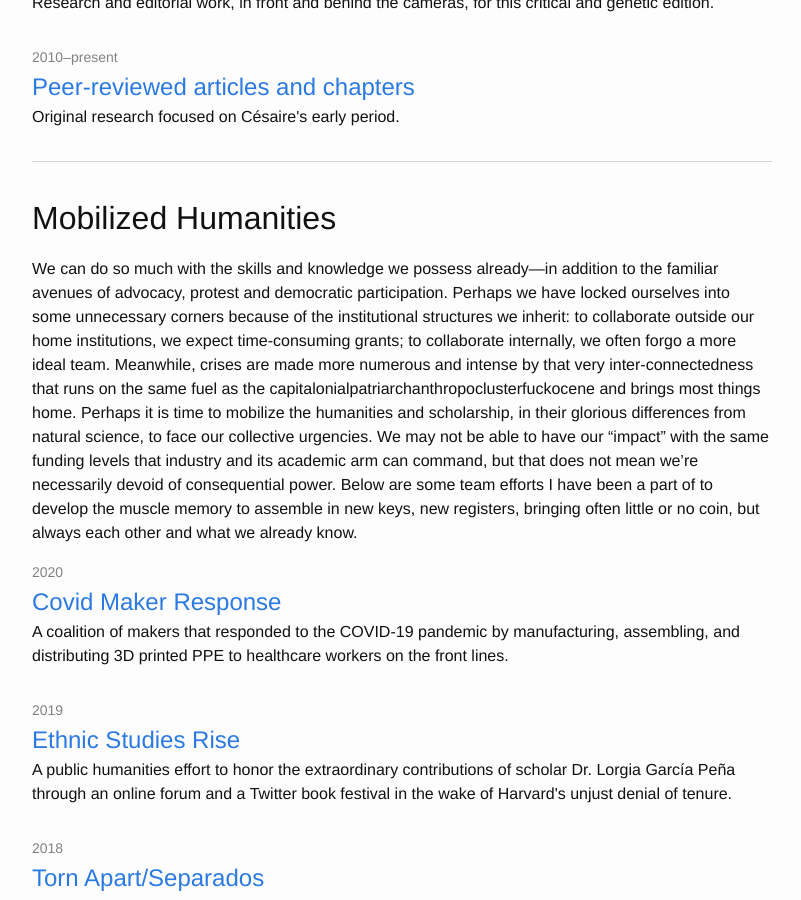
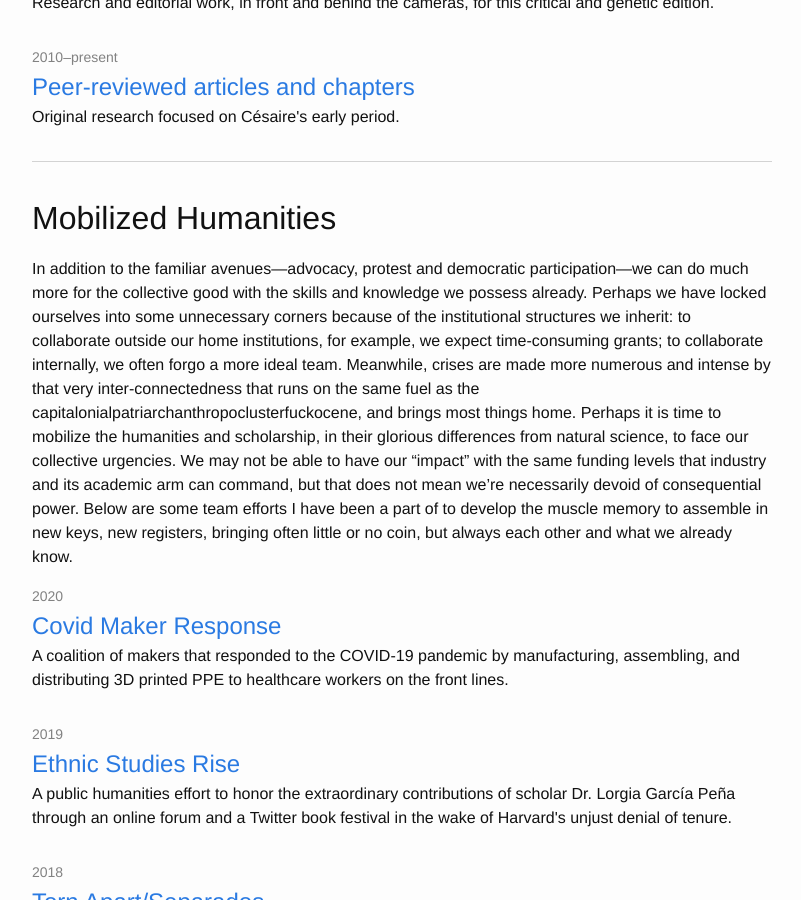
Before and after one commit to elotroalex/elotroalex, a Jekyll site: the page built from profiles.md, in a window 1280 px wide and 900 px high, scrolled down 4503 px. Shown: the whole window, without its empty margins (238-1039 px from the left). Built offline with Jekyll 4.4.1, drawn with Linux system fonts in a browser that asks for light colours; some of the changed text lies outside the part shown.

Commit message:
small tweaks

```diff
--- a/profiles.md
+++ b/profiles.md
@@ -87,7 +87,7 @@ I went to graduate school to study James Joyce and Samuel Beckett, and I ended u
 
 ## Mobilized Humanities
 
-We can do so much with the skills and knowledge we possess already---in addition to the familiar avenues of advocacy, protest and democratic participation. Perhaps we have locked ourselves into some unnecessary corners because of the institutional structures we inherit: to collaborate outside our home institutions, we expect time-consuming grants; to collaborate internally, we often forgo a more ideal team. Meanwhile, crises are made more numerous and intense by that very inter-connectedness that runs on the same fuel as the <span style="  overflow-wrap: break-word; word-wrap: break-word; -ms-hyphens:auto; -moz-hyphens: auto; -webkit-hyphens: auto; hyphens: auto;">capitalonialpatriarchanthropoclusterfuckocene</span> and brings most things home. Perhaps it is time to mobilize the humanities and scholarship, in their glorious differences from natural science, to face our collective urgencies. We may not be able to have our "impact" with the same funding levels that industry and its academic arm can command, but that does not mean we're necessarily devoid of consequential power. Below are some team efforts I have been a part of to develop the muscle memory to assemble in new keys, new registers, bringing often little or no coin, but always each other and what we already know.
+In addition to the familiar avenues---advocacy, protest and democratic participation---we can do much more for the collective good with the skills and knowledge we possess already. Perhaps we have locked ourselves into some unnecessary corners because of the institutional structures we inherit: to collaborate outside our home institutions, for example, we expect time-consuming grants; to collaborate internally, we often forgo a more ideal team. Meanwhile, crises are made more numerous and intense by that very inter-connectedness that runs on the same fuel as the <span style="  overflow-wrap: break-word; word-wrap: break-word; -ms-hyphens:auto; -moz-hyphens: auto; -webkit-hyphens: auto; hyphens: auto;">capitalonialpatriarchanthropoclusterfuckocene</span>, and brings most things home. Perhaps it is time to mobilize the humanities and scholarship, in their glorious differences from natural science, to face our collective urgencies. We may not be able to have our "impact" with the same funding levels that industry and its academic arm can command, but that does not mean we're necessarily devoid of consequential power. Below are some team efforts I have been a part of to develop the muscle memory to assemble in new keys, new registers, bringing often little or no coin, but always each other and what we already know.
 
 <ul class="post-list">
 {% assign mobilized_projects = site.data.projects | where: "category","mobilized" %}
```
Also changed, not shown: _data/projects.yml (+11 -1 lines).
